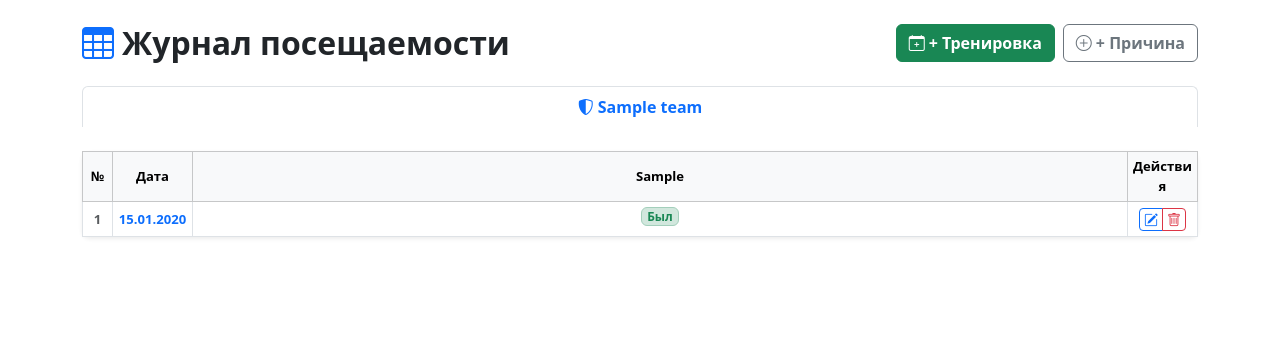
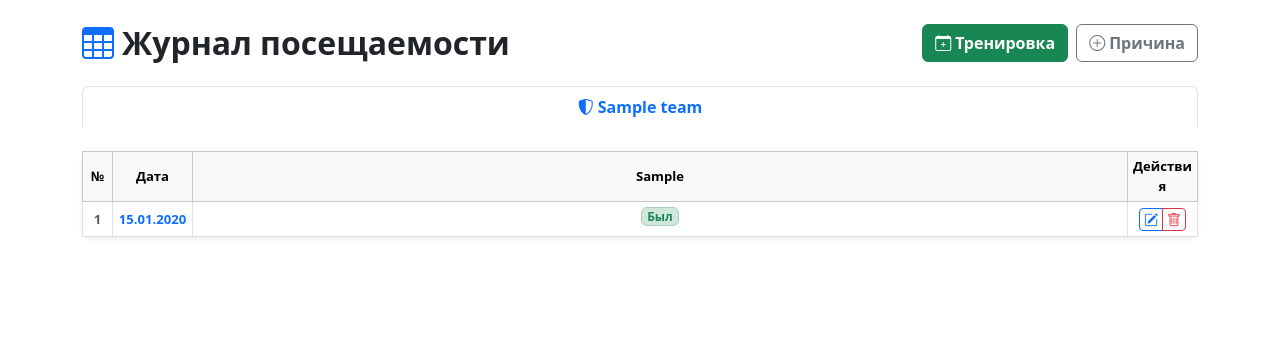
Before and after one commit to yaskelya-dev/volley_club, a Django app: page /attendance/ in a window 1280 px wide. Shown: the part 63-420 px from the top of the page. Run offline with Django 5.2, Linux system fonts and the light colour scheme; a user stored in the database is signed in; tables that the repository leaves empty hold one stand-in row (values such as "Sample post").

Commit message:
Чутка поправил шаблон

```diff
--- a/attendance/templates/attendance/matrix.html
+++ b/attendance/templates/attendance/matrix.html
@@ -54,10 +54,10 @@
     {% if teams %}
         <div class="d-flex gap-2">
             <button type="button" class="btn btn-success fw-semibold" data-bs-toggle="modal" data-bs-target="#addTrainingModal">
-                <i class="bi bi-calendar-plus me-1"></i>+ Тренировка
+                <i class="bi bi-calendar-plus me-1"></i>Тренировка
             </button>
             <button type="button" class="btn btn-outline-secondary fw-semibold" data-bs-toggle="modal" data-bs-target="#addReasonModal">
-                <i class="bi bi-plus-circle me-1"></i>+ Причина
+                <i class="bi bi-plus-circle me-1"></i>Причина
             </button>
         </div>
     {% endif %}
```
